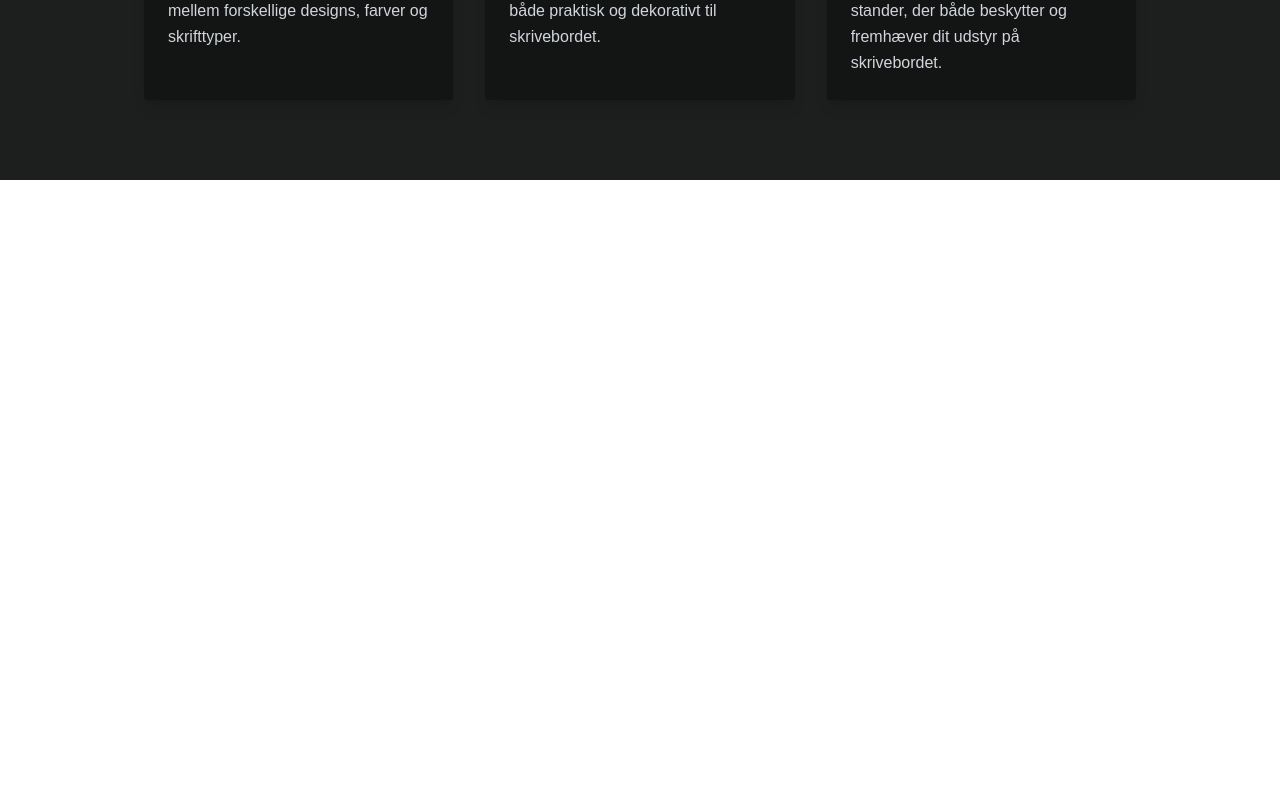
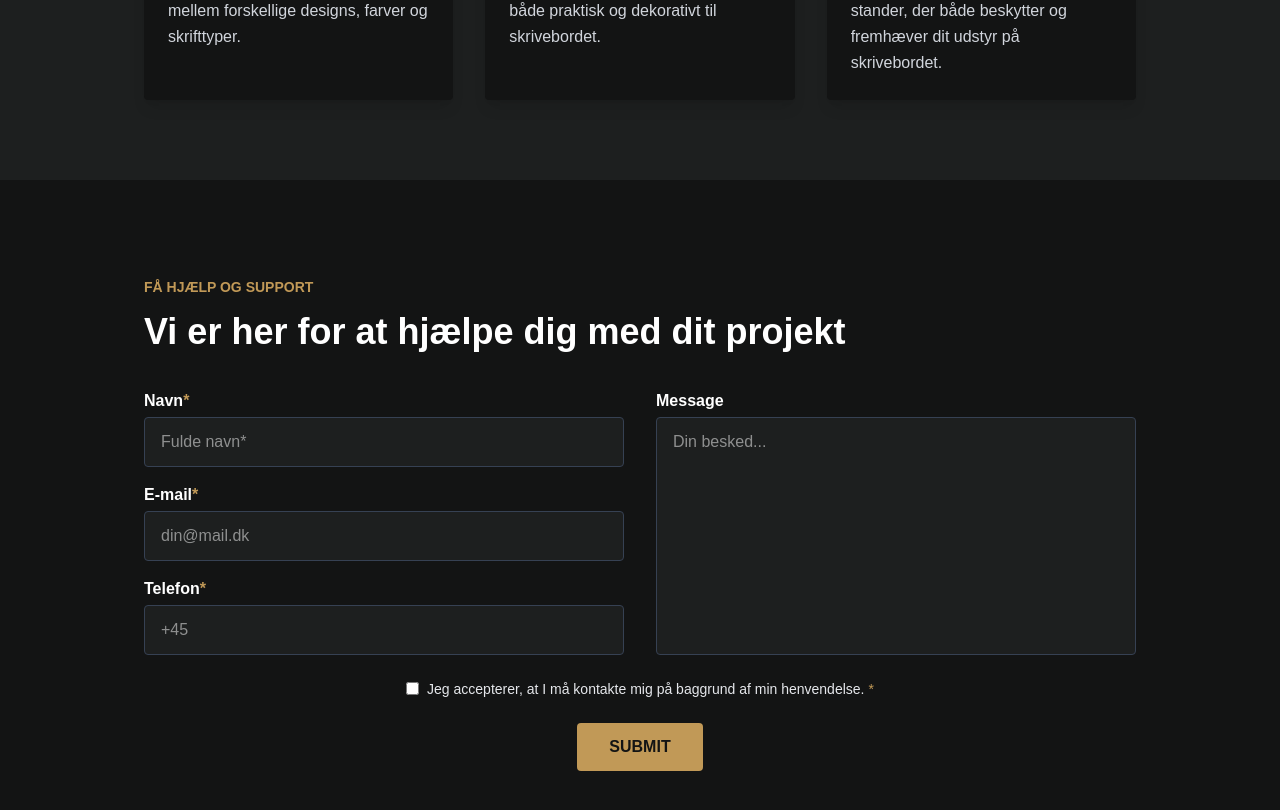
Before and after one commit to bowman89/3dazzle-web, a React (Vite) app: page /dev-home2 in a window 1280 px wide. Shown: the part 1747-2557 px from the top of the page. Before the commit the page ends 1927 px from the top, so only its background shows below. Built offline with nearby package versions, Linux system fonts and the light colour scheme.

Commit message:
kontaktformular added

```diff
--- /dev/null
+++ b/src/components/SectionFour.jsx
@@ -0,0 +1,52 @@
+function SectionFour() {
+  return (
+<section className="relative pt-24 pb-24 flex items-center justify-center bg-dark bg-fixed bg-center bg-cover">
+  <div className="max-w-5xl w-full mx-auto px-4">
+    <div className="mb-8">
+      <p className="!text-sm !font-semibold text-gold mb-2">FÅ HJÆLP OG SUPPORT</p>
+      <h2 className="text-3xl font-bold mb-2 text-white">Vi er her for at hjælpe dig med dit projekt</h2>
+    </div>
+    {/* Form */}
+    <form className="w-full">
+      <div className="flex flex-col md:flex-row gap-8">
+        {/* Venstre kolonne */}
+        <div className="flex-1 flex flex-col gap-4">
+          <div>
+            <label className="block font-semibold mb-1 text-white">Navn<span className="text-gold">*</span></label>
+            <input type="text" required className="w-full rounded bg-dark-gray border border-gray-700 px-4 py-3 text-white focus:outline-none" placeholder="Fulde navn*" />
+          </div>
+          <div>
+            <label className="block font-semibold mb-1 text-white">E-mail<span className="text-gold">*</span></label>
+            <input type="email" required className="w-full rounded bg-dark-gray border border-gray-700 px-4 py-3 text-white focus:outline-none" placeholder="din@mail.dk" />
+          </div>
+          <div>
+            <label className="block font-semibold mb-1 text-white">Telefon<span className="text-gold">*</span></label>
+            <input type="tel" required className="w-full rounded bg-dark-gray border border-gray-700 px-4 py-3 text-white focus:outline-none" placeholder="+45" />
+          </div>
+        </div>
+        {/* Højre kolonne */}
+        <div className="flex-1 flex flex-col">
+          <label className="block font-semibold mb-1 text-white">Message</label>
+          <textarea rows={8} required className="w-full h-full rounded bg-dark-gray border border-gray-700 px-4 py-3 text-white focus:outline-none resize-none" placeholder="Din besked..." />
+        </div>
+      </div>
+      {/* Checkbox + Submit (på én linje) */}
+      <div className="flex flex-col items-center justify-center gap-2 mt-6 w-full">
+  <label className="flex items-center text-sm text-gray-200 justify-center">
+    <input type="checkbox" required className="accent-gold mr-2" />
+    Jeg accepterer, at I må kontakte mig på baggrund af min henvendelse. <span className="text-gold ml-1">*</span>
+  </label>
+  <button type="submit" className="bg-gold hover:bg-yellow-600 transition-colors text-dark font-semibold px-8 py-3 rounded w-full md:w-auto mt-4">
+    SUBMIT
+  </button>
+</div>
+
+
+    </form>
+  </div>
+</section>
+
+  );
+}
+
+export default SectionFour;
--- a/src/pages/Home.jsx
+++ b/src/pages/Home.jsx
@@ -1,6 +1,7 @@
 import HeroSection2 from "../components/heroSection2";
 import SectionTwo from "../components/SectionTwo";
 import SectionThree from "../components/SectionThree";
+import SectionFour from "../components/SectionFour";
 
 function Home() {
   return (
@@ -8,6 +9,7 @@ function Home() {
       <HeroSection2 />
       <SectionTwo />
       <SectionThree />
+      <SectionFour />
     </>
   );
 }
```
